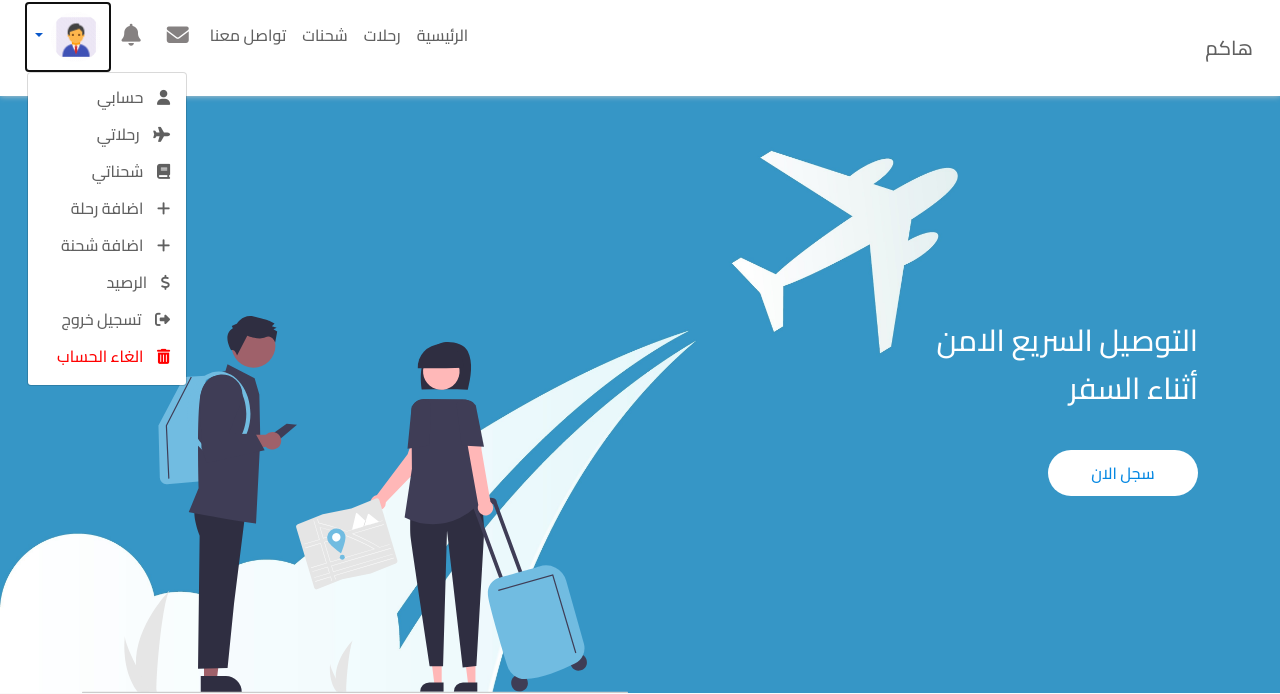
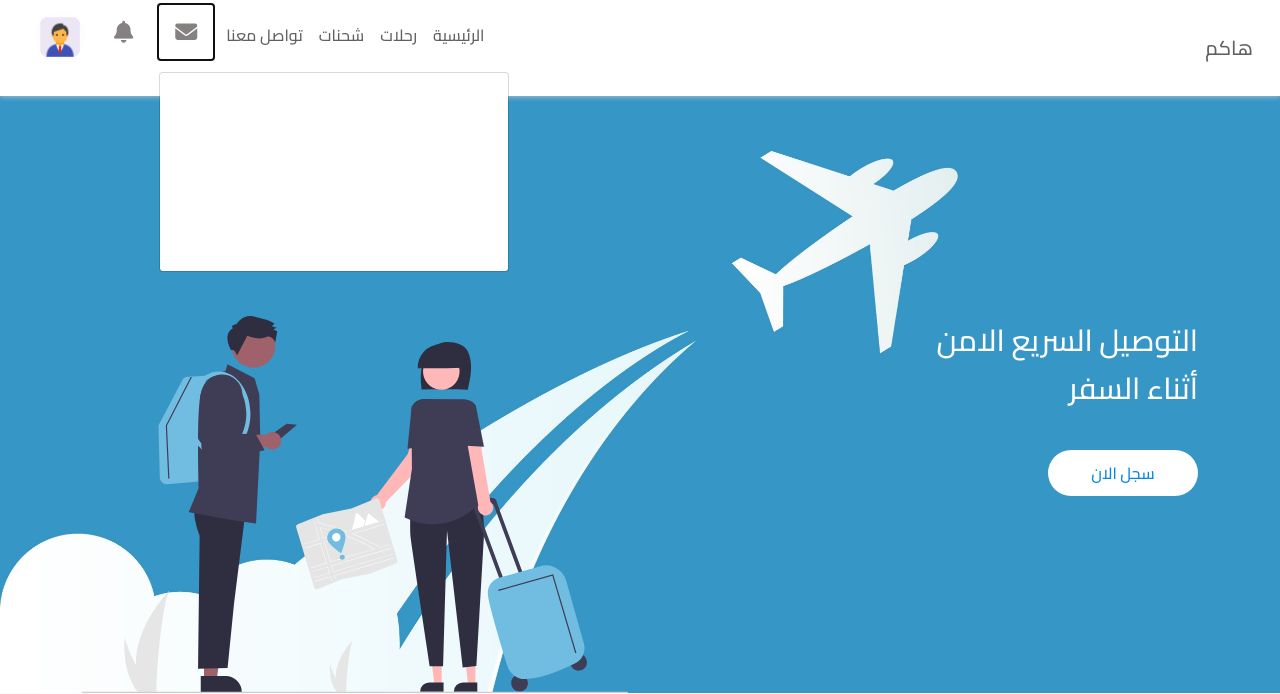
Before and after one commit to mohamedramadan29/hakum, a PHP site: page / in a window 1280 px wide, after a click that opens the changed part. Shown: the top 694 px of the page. Run offline with PHP 8.4, Linux system fonts and the light colour scheme; the visitor is signed in with stand-in values (Sample User, id 1); tables that the repository leaves empty or names only in its code hold one stand-in row (values such as "Sample post"); some libraries are stand-ins or nearby versions.

Commit message:
new update

```diff
--- a/include/navbar.php
+++ b/include/navbar.php
@@ -19,9 +19,53 @@
           <a class="nav-link" id="contact_us" href="contact_us"> تواصل معنا </a>
         </li>
         <?php
-        if (isset($_SESSION['username'])) { ?>
-          <li class="nav-item notification"> <a href="#"> <i class="fa fa-envelope nav-link"></i> </a> </li>
-          <li class="nav-item notification"> <a href="#"> <i class="fa fa-bell nav-link"></i> </a> </li>
+        if (isset($_SESSION['username'])) {
+
+          $stmt = $connect->prepare("SELECT * FROM chat WHERE msg_to=? ORDER BY id DESC LIMIT 15");
+          $stmt->execute(array($_SESSION['username']));
+          $allchats = $stmt->fetchAll();
+
+        ?>
+          <li class="nav-item notification dropdown" aria-labelledby="navbarDropdown">
+            <a class="nav-link dropdown-toggle" href="#" id="navbarDropdown" role="button" data-bs-toggle="dropdown" aria-expanded="false">
+              <i class="fa fa-envelope nav-link"></i> </a>
+            <span class="noti_num">
+              <?php
+              $stmt = $connect->prepare("SELECT * FROM chat WHERE msg_to=? AND noti_show=0");
+              $stmt->execute(array($_SESSION['username']));
+
+          $count = $stmt->rowCount();
+              if ($count > 0) {
+                echo $count;
+              }
+              ?> </span>
+            <ul class="dropdown-menu chat_not_box" aria-labelledby="navbarDropdown">
+              <?php foreach ($allchats as $chat) {
+              ?>
+                <li>
+                  <a class="dropdown-item" href="message?user=<?php echo $chat['msg_from']; ?>&travel_id=<?php echo $chat['travel_id']; ?>"> <?php
+                                                                                                                                              $msg = $chat['msg'];
+                                                                                                                                              $msg = explode(' ', $msg);
+                                                                                                                                              $msg = implode(' ', array_slice($msg, 0, 8)) . "...";
+                                                                                                                                              echo $msg ?> </a>
+                </li>
+              <?php
+              } ?>
+            </ul>
+          </li>
+          <li class="nav-item notification dropdown" aria-labelledby="navbarDropdown">
+            <a class="nav-link dropdown-toggle" href="#" id="navbarDropdown" role="button" data-bs-toggle="dropdown" aria-expanded="false">
+              <i class="fa fa-bell nav-link"></i> </a>
+            <span class="noti_num"> <?php
+                                    if ($count > 0) {
+                                      echo $count;
+                                    }
+                                    ?> </span>
+            <ul class="dropdown-menu" aria-labelledby="navbarDropdown">
+              <li><a class="dropdown-item" href="profile"> <i class="fa fa-user"></i> حسابي </a></li>
+            </ul>
+          </li>
+
           <li class="nav-item dropdown">
             <a class="nav-link dropdown-toggle" href="#" id="navbarDropdown" role="button" data-bs-toggle="dropdown" aria-expanded="false">
               <img src="uploads/avatar.gif" alt="">
@@ -34,7 +78,7 @@
               <li><a class="dropdown-item" href="add_product"> <i class="fa fa-plus"></i> اضافة شحنة </a></li>
               <li><a class="dropdown-item" href="balance"> <i class="fa fa-dollar"></i> الرصيد </a></li>
               <li><a class="dropdown-item" href="logout"> <i class="fa fa-sign-out"></i> تسجيل خروج </a></li>
-              <li><a data-bs-toggle="modal" data-bs-target="#exampleModal" type="button" style="color:red" class="dropdown-item"> <i class="fa fa-trash"></i> الغاء الحساب  </a></li>
+              <li><a data-bs-toggle="modal" data-bs-target="#exampleModal" type="button" style="color:red" class="dropdown-item"> <i class="fa fa-trash"></i> الغاء الحساب </a></li>
             </ul>
           </li>
         <?php
--- a/message.php
+++ b/message.php
@@ -12,8 +12,9 @@
 if (isset($_GET['travel_id']) && is_numeric($_GET['travel_id'])) {
     $travel_id = $_GET['travel_id'];
 }
+$stmt = $connect->prepare("UPDATE chat SET noti_show = 1 WHERE msg_from = ? AND msg_to = ? AND travel_id=? ");
+$stmt->execute(array($username, $_SESSION['username'], $travel_id))
 ?>
-
 <div class="chat_section">
     <div class="container">
         <div class="row">
@@ -74,7 +75,7 @@
                         </p>
                         <p> موعد الرحلة: <?php echo $data['travel_date'];  ?> </p>
                         <p> موعد الوصل المتوقع : <?php echo $data['travel_arrive_date'];  ?> </p>
-                        <p> الوزن المتاح : <?php echo $data['av_weight'];  ?> كجم  </p>
+                        <p> الوزن المتاح : <?php echo $data['av_weight'];  ?> كجم </p>
                         <?php
                         if ($_SESSION['username'] === $data['user_name']) {
                         } else {
--- a/themes/css/main.css
+++ b/themes/css/main.css
@@ -23,37 +23,67 @@
     padding: 15px;
     box-shadow: 0px 0px 6px 0px #ccc;
 }
-.navbar .notification{
+
+.navbar .notification {
     font-size: 22px;
     margin-top: 1px;
     margin-right: 5px;
     margin-left: 5px;
+    position: relative;
 }
-.navbar .notification i{
-    color:#858181;
+
+.navbar .notification .noti_num {
+    position: absolute;
+    top: 2px;
+    right: 0px;
+    font-size: 15px;
+    color: red;
+    font-weight: bold;
+    text-align: center;
 }
-.navbar .dropdown{
+
+.dropdown-toggle::after {
+    display: none;
+}
+
+.navbar .notification i {
+    color: #858181;
+}
+
+.navbar .dropdown {
     top: -11px;
 }
-.navbar .dropdown img{
+
+.chat_not_box {
+    width: 350px;
+    height: 200px;
+    overflow-y: scroll;
+}
+
+.navbar .dropdown img {
     width: 50px;
     height: 50px;
     border-radius: 50%;
 }
-.navbar .dropdown li{
+
+.navbar .dropdown li {
     padding-bottom: 5px;
 }
-.navbar .dropdown li i{
+
+.navbar .dropdown li i {
     padding-left: 10px;
     font-size: 15px;
 }
+
 .dropdown-menu[data-bs-popper] {
     left: 0;
     right: auto;
 }
-.dropdown-item:focus, .dropdown-item:hover{
+
+.dropdown-item:focus,
+.dropdown-item:hover {
     background-color: var(--second-color);
-    color:#fff;
+    color: #fff;
 }
 
 .navbar a {
@@ -936,41 +966,49 @@
 
 /* START PRIVACY POLICY */
 
-.privacy{
+.privacy {
     background-color: #fbfbfb;
     padding: 40px;
 }
-.privacy .data{
+
+.privacy .data {
     padding: 10px;
     background-color: #fff;
-    padding-top:40px;
-    padding-bottom:40px;
+    padding-top: 40px;
+    padding-bottom: 40px;
 }
-.privacy .data ul{
 
-}
-.privacy .data ul li{
+.privacy .data ul {}
+
+.privacy .data ul li {
     margin-top: 10px;
     margin-bottom: 10px;
     line-height: 2;
     color: #4c4b4b;
 }
-.pro_from{
- display: flex;
+
+.pro_from {
+    display: flex;
 }
-.pro_from label{
+
+.pro_from label {
     display: block;
 }
-.select2-container .select2-selection--single{
-    height: 45px;;
+
+.select2-container .select2-selection--single {
+    height: 45px;
+    ;
 }
-.select2-container--default .select2-selection--single .select2-selection__rendered{
+
+.select2-container--default .select2-selection--single .select2-selection__rendered {
     line-height: 45px;
 }
-.select2-container--default .select2-selection--single .select2-selection__arrow{
+
+.select2-container--default .select2-selection--single .select2-selection__arrow {
     top: 8px;
 }
-.select2-container{
+
+.select2-container {
     min-width: 350px;
-    margin-right:10px;
+    margin-right: 10px;
 }
```
Lines whose indentation alone changed are shown as unchanged.
